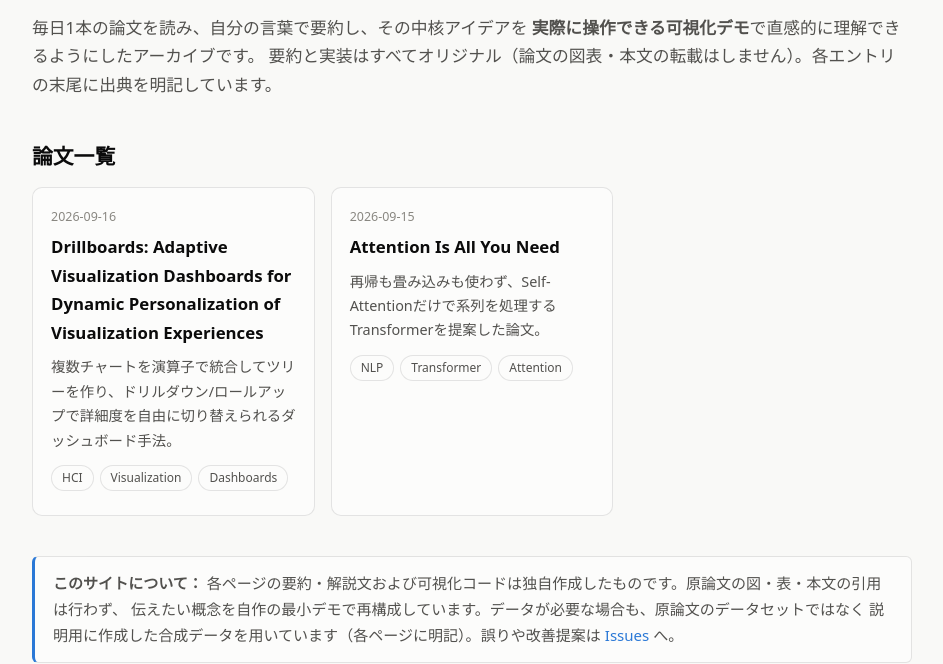
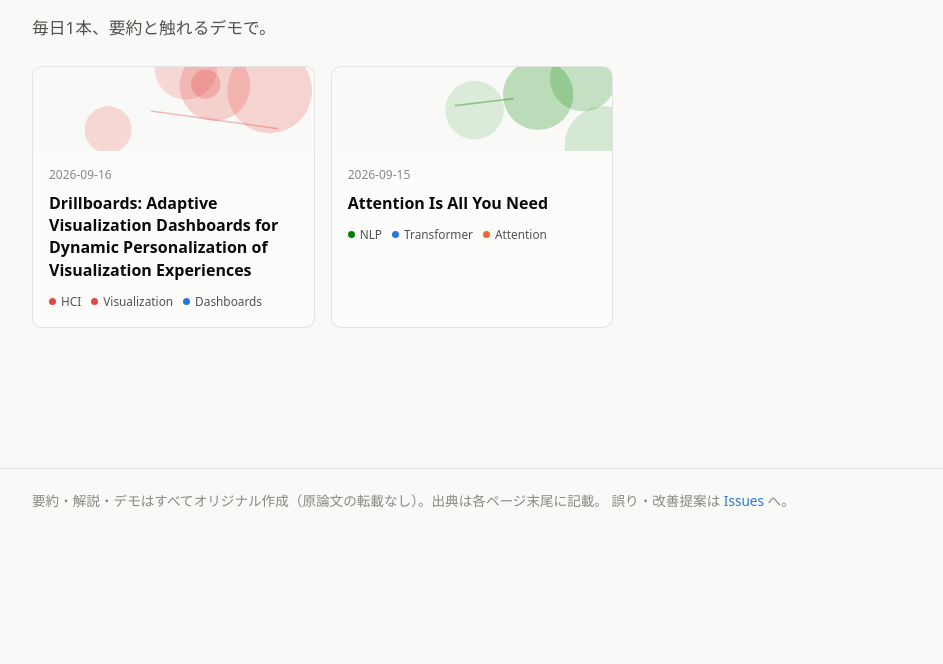
Before and after one commit to on6848/viz_study, a plain HTML site: page index.html in a window 1280 px wide. Shown: the part 169-833 px from the top of the page, without its empty margins (168-1111 px from the left). After the commit the page ends 800 px from the top, so only its background shows below. Drawn offline with Linux system fonts and the light colour scheme.

Commit message:
Redesign the top page: graphic-first card list, less prose
- Each card now shows a small generated abstract graphic (deterministic
  per paper, tinted by its primary tag) instead of a text description
- Cut the long intro paragraph and the "about this site" callout down
  to one-line notes
- Cache-bust the papers.json fetch so newly added papers show up
  immediately after a Pages deploy instead of waiting out any cache

```diff
--- a/assets/css/style.css
+++ b/assets/css/style.css
@@ -170,7 +170,7 @@ h3 { font-size: 1.05rem; margin: 24px 0 8px; }
   background: var(--surface-1);
   border: 1px solid var(--border);
   border-radius: 10px;
-  padding: 18px;
+  overflow: hidden;
   color: var(--text-primary);
   transition: border-color 0.15s ease, transform 0.15s ease;
 }
@@ -179,19 +179,42 @@ h3 { font-size: 1.05rem; margin: 24px 0 8px; }
   text-decoration: none;
   transform: translateY(-2px);
 }
+.card-banner {
+  width: 100%;
+  height: 84px;
+  display: block;
+  background: var(--surface-page);
+}
+.card-banner svg { width: 100%; height: 100%; display: block; }
+.card-body { padding: 14px 16px 16px; }
 .card .card-date {
-  font-size: 0.78rem;
+  font-size: 0.75rem;
   color: var(--text-muted);
   margin-bottom: 6px;
 }
 .card h3 {
-  margin: 0 0 8px;
-  font-size: 1.05rem;
+  margin: 0;
+  font-size: 1.0rem;
+  line-height: 1.4;
 }
-.card p {
-  margin: 0;
+.card-tags {
+  display: flex;
+  flex-wrap: wrap;
+  gap: 10px;
+  margin-top: 10px;
+}
+.tag-chip {
+  display: inline-flex;
+  align-items: center;
+  gap: 5px;
+  font-size: 0.74rem;
   color: var(--text-secondary);
-  font-size: 0.9rem;
+}
+.tag-chip .dot {
+  width: 7px;
+  height: 7px;
+  border-radius: 50%;
+  display: inline-block;
 }
 
 .callout {
--- a/assets/js/site.js
+++ b/assets/js/site.js
@@ -53,7 +53,9 @@
   });
 
   function renderPaperGrid(grid) {
-    fetch("papers.json")
+    // cache-bust papers.json so a new entry shows up immediately after a
+    // GitHub Pages deploy, instead of waiting out a stale cached copy.
+    fetch("papers.json?v=" + Date.now())
       .then(function (r) { return r.json(); })
       .then(function (papers) {
         papers.sort(function (a, b) { return b.date.localeCompare(a.date); });
@@ -62,15 +64,18 @@
           return;
         }
         grid.innerHTML = papers.map(function (p) {
-          var tags = (p.tags || []).map(function (t) {
-            return '<span class="tag">' + escapeHtml(t) + "</span>";
+          var primaryTag = (p.tags && p.tags[0]) || p.slug;
+          var tagChips = (p.tags || []).slice(0, 3).map(function (t) {
+            return '<span class="tag-chip"><span class="dot" style="background:var(' + colorForTag(t) + ')"></span>' + escapeHtml(t) + "</span>";
           }).join("");
           return (
             '<a class="card" href="papers/' + encodeURIComponent(p.slug) + '/">' +
-              '<div class="card-date">' + escapeHtml(p.date) + "</div>" +
-              "<h3>" + escapeHtml(p.title) + "</h3>" +
-              "<p>" + escapeHtml(p.oneLiner || "") + "</p>" +
-              (tags ? '<div style="margin-top:10px">' + tags + "</div>" : "") +
+              '<div class="card-banner">' + bannerSvg(p.slug, primaryTag) + "</div>" +
+              '<div class="card-body">' +
+                '<div class="card-date">' + escapeHtml(p.date) + "</div>" +
+                "<h3>" + escapeHtml(p.title) + "</h3>" +
+                '<div class="card-tags">' + tagChips + "</div>" +
+              "</div>" +
             "</a>"
           );
         }).join("");
@@ -80,6 +85,51 @@
       });
   }
 
+  // Deterministic per-paper "fingerprint" graphic: a few soft shapes tinted
+  // with a categorical color picked from the paper's primary tag, so every
+  // card gets a distinct visual identity without any authored artwork.
+  var TAG_COLORS = ["--series-1", "--series-2", "--series-3", "--series-4", "--series-5", "--series-6", "--series-7", "--series-8"];
+
+  function hashStr(s) {
+    var h = 2166136261;
+    for (var i = 0; i < s.length; i++) {
+      h ^= s.charCodeAt(i);
+      h = Math.imul(h, 16777619);
+    }
+    return h >>> 0;
+  }
+
+  function colorForTag(tag) {
+    return TAG_COLORS[hashStr(String(tag)) % TAG_COLORS.length];
+  }
+
+  function mulberry32(seed) {
+    return function () {
+      seed |= 0;
+      seed = (seed + 0x6D2B79F5) | 0;
+      var t = Math.imul(seed ^ (seed >>> 15), 1 | seed);
+      t = (t + Math.imul(t ^ (t >>> 7), 61 | t)) ^ t;
+      return ((t ^ (t >>> 14)) >>> 0) / 4294967296;
+    };
+  }
+
+  function bannerSvg(slug, tag) {
+    var colorVar = colorForTag(tag);
+    var rnd = mulberry32(hashStr(slug));
+    var W = 260, H = 84;
+    var shapes = "";
+    var count = 4 + Math.floor(rnd() * 2);
+    for (var i = 0; i < count; i++) {
+      var r = 10 + rnd() * 34;
+      var cx = rnd() * W;
+      var cy = rnd() * H;
+      var op = (0.10 + rnd() * 0.28).toFixed(2);
+      shapes += '<circle cx="' + cx.toFixed(1) + '" cy="' + cy.toFixed(1) + '" r="' + r.toFixed(1) + '" fill="var(' + colorVar + ')" opacity="' + op + '"></circle>';
+    }
+    shapes += '<line x1="' + (rnd() * W).toFixed(1) + '" y1="' + (rnd() * H).toFixed(1) + '" x2="' + (rnd() * W).toFixed(1) + '" y2="' + (rnd() * H).toFixed(1) + '" stroke="var(' + colorVar + ')" stroke-width="1.5" opacity="0.35"></line>';
+    return '<svg viewBox="0 0 ' + W + " " + H + '" preserveAspectRatio="xMidYMid slice" role="presentation" aria-hidden="true">' + shapes + "</svg>";
+  }
+
   function escapeHtml(s) {
     return String(s).replace(/[&<>"']/g, function (c) {
       return { "&": "&amp;", "<": "&lt;", ">": "&gt;", '"': "&quot;", "'": "&#39;" }[c];
--- a/index.html
+++ b/index.html
@@ -20,28 +20,18 @@
 
 <main class="wrap">
   <h1>論文を、動かして読む。</h1>
-  <p class="lede">
-    毎日1本の論文を読み、自分の言葉で要約し、その中核アイデアを
-    <strong>実際に操作できる可視化デモ</strong>で直感的に理解できるようにしたアーカイブです。
-    要約と実装はすべてオリジナル（論文の図表・本文の転載はしません）。各エントリの末尾に出典を明記しています。
-  </p>
+  <p class="lede" style="margin-bottom:24px">毎日1本、要約と触れるデモで。</p>
 
-  <h2>論文一覧</h2>
   <div class="card-grid" data-paper-grid>
     <p style="color:var(--text-muted)">読み込み中…</p>
-  </div>
-
-  <div class="callout" style="margin-top:40px">
-    <strong>このサイトについて：</strong>
-    各ページの要約・解説文および可視化コードは独自作成したものです。原論文の図・表・本文の引用は行わず、
-    伝えたい概念を自作の最小デモで再構成しています。データが必要な場合も、原論文のデータセットではなく
-    説明用に作成した合成データを用いています（各ページに明記）。誤りや改善提案は
-    <a href="https://github.com/on6848/viz_study/issues" target="_blank" rel="noopener">Issues</a> へ。
   </div>
 </main>
 
 <footer class="site-footer">
-  <div class="wrap">viz_study — a daily paper reading log with runnable visual demos.</div>
+  <div class="wrap">
+    要約・解説・デモはすべてオリジナル作成（原論文の転載なし）。出典は各ページ末尾に記載。
+    誤り・改善提案は <a href="https://github.com/on6848/viz_study/issues" target="_blank" rel="noopener">Issues</a> へ。
+  </div>
 </footer>
 
 <script src="assets/js/site.js"></script>
```
